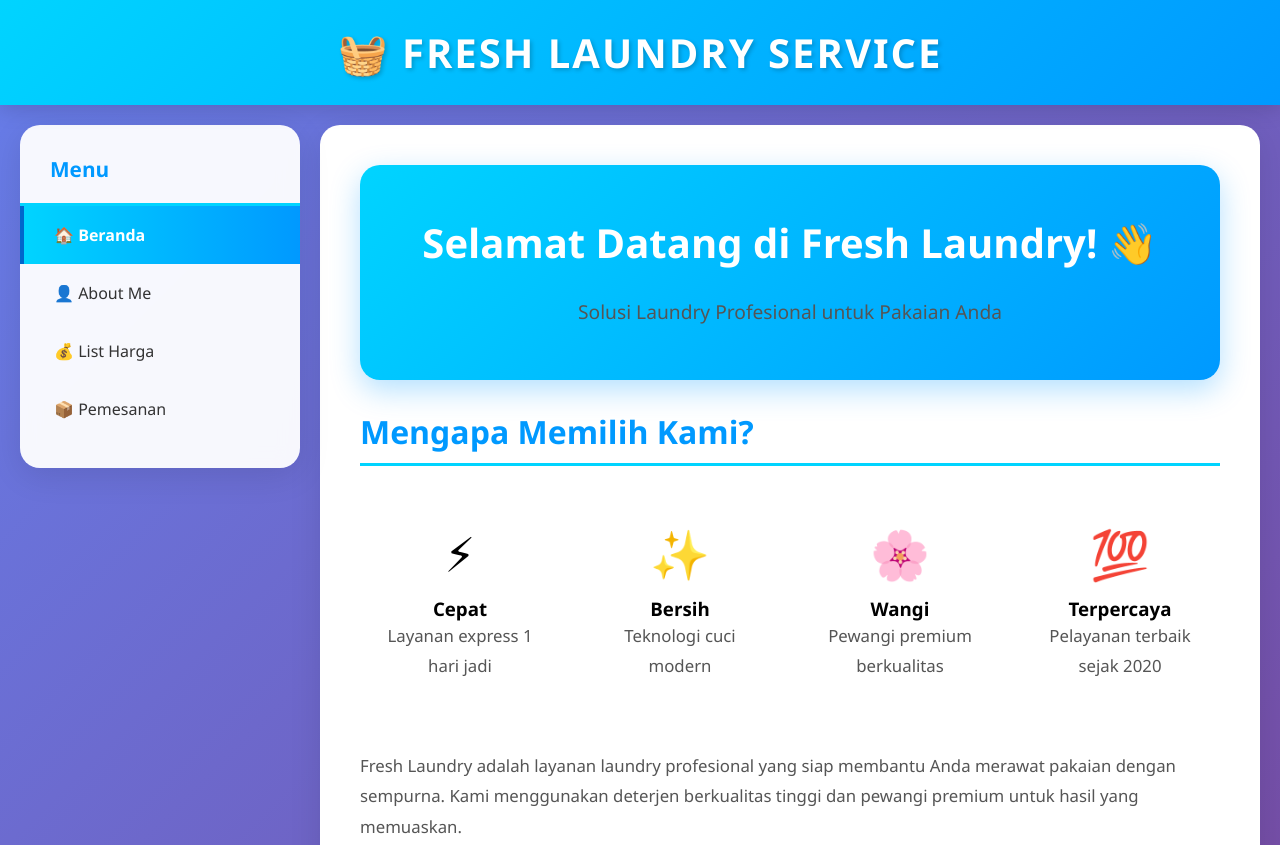
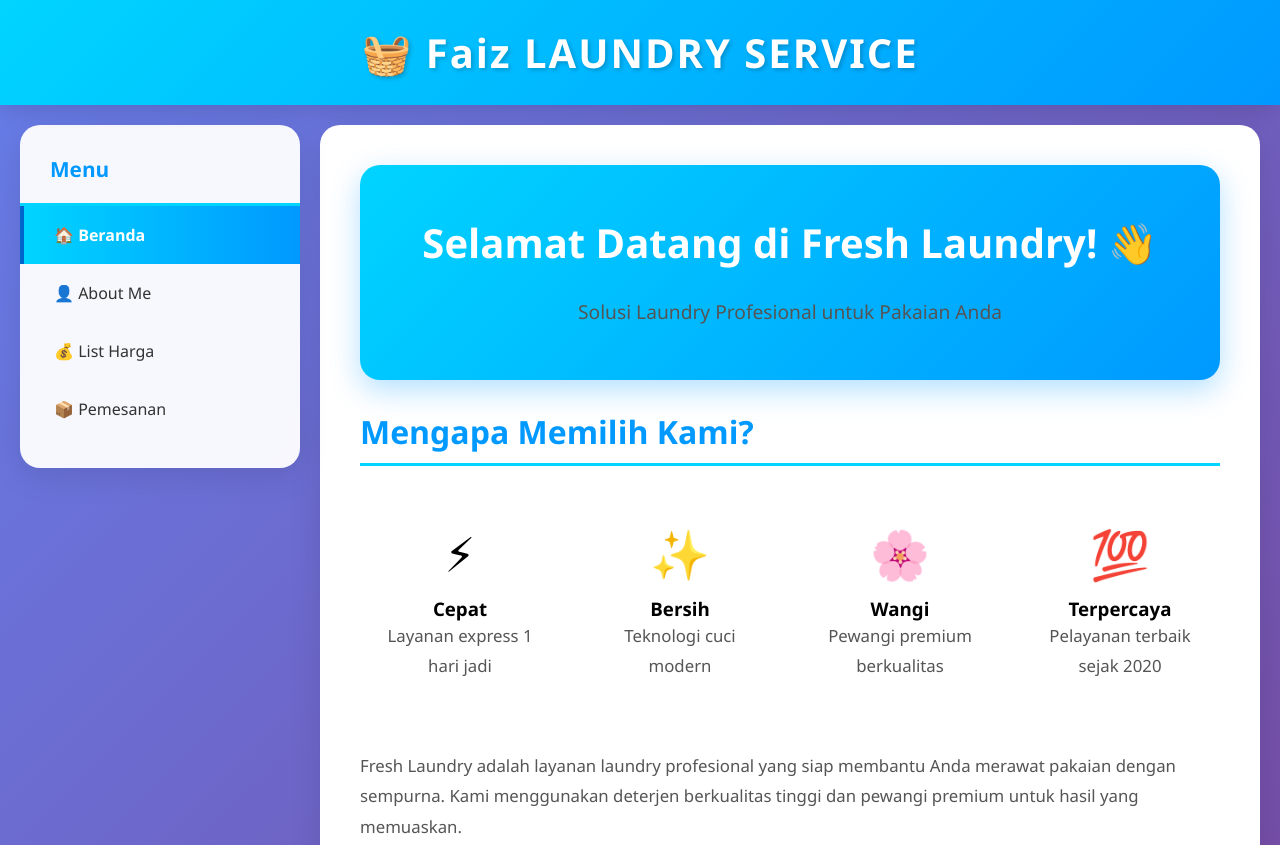
Before and after one commit to ShinigamiPW709/Tugas7-Loundry-Faiz-Damarul-Nizam, a plain HTML site: page tugas7.html in a window 1280 px wide. Shown: the top 845 px of the page. Drawn offline with Linux system fonts and the light colour scheme.

Commit message:
mengubah judul

```diff
--- a/tugas7.html
+++ b/tugas7.html
@@ -383,7 +383,7 @@
   </head>
   <body>
     <header>
-      <h1>🧺 FRESH LAUNDRY SERVICE</h1>
+      <h1>🧺 Faiz LAUNDRY SERVICE</h1>
     </header>
 
     <button class="menu-toggle" onclick="toggleMenu()">☰ Menu</button>
```
